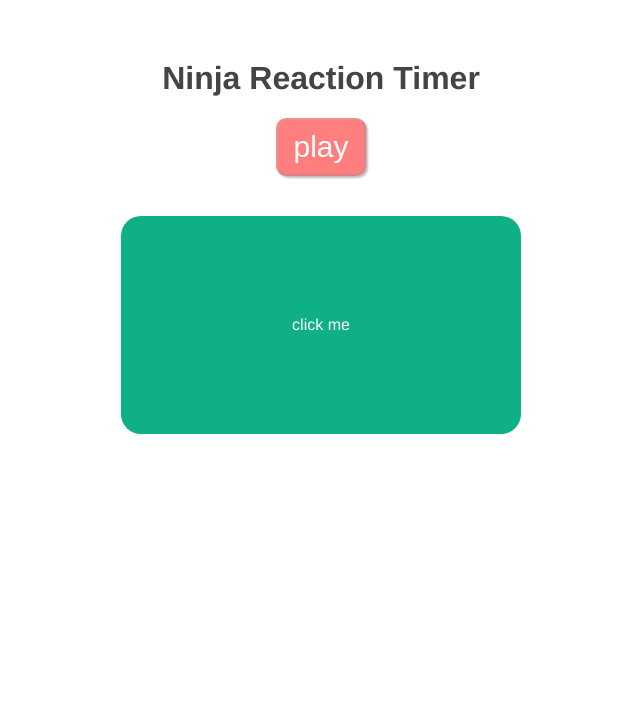
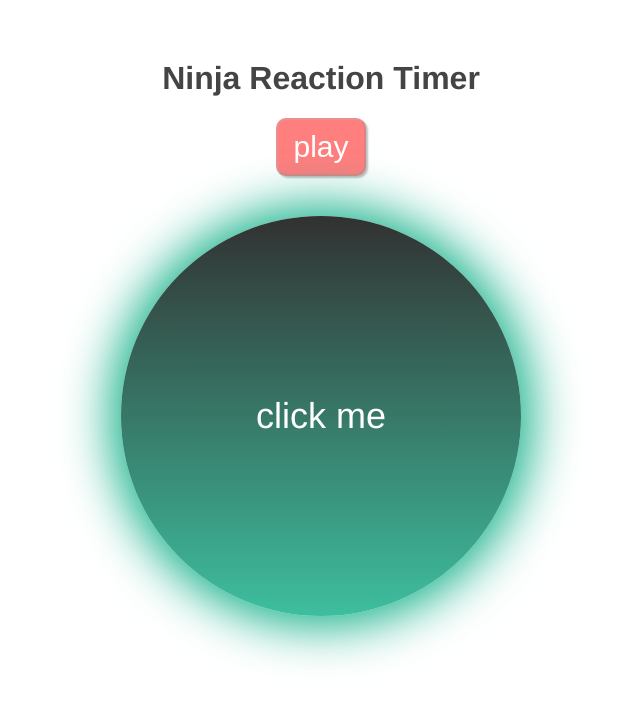
Before and after one commit to Lu-Smith/vue_reaction_timer, a Vue app: page / in a window 1280 px wide. Both pictures are taken after a click on the button "play". Shown: the top 702 px of the page, without its empty margins (319-959 px from the left). Built offline with nearby package versions, Linux system fonts and the light colour scheme.

Commit message:
Updated Block.vue

```diff
--- a/src/components/Block.vue
+++ b/src/components/Block.vue
@@ -37,12 +37,49 @@ methods: {
 
 <style>
 .block {
-    width: 400px;
-    border-radius: 20px;
-    background: #0faf87;
-    color: white;
-    text-align: center;
-    padding: 100px 0;
-    margin: 40px auto;
+width: 400px;
+height: 400px;
+background: linear-gradient(to bottom, #000000, #0faf87);
+border-radius: 50%;
+box-shadow: 0 0 50px 10px #0faf87;
+text-align: center;
+font-size: 36px;
+color: white;
+display: flex;
+align-items: center;
+justify-content: center;
+margin: 40px auto;
+position: relative;
+overflow: hidden;
+transform-style: preserve-3d;
+transition: all 0.5s ease-in-out;
+}
+
+.block:hover {
+transform: scale(1.2) rotateY(360deg);
+}
+
+.block:before {
+content: '';
+position: absolute;
+top: -50%;
+left: -50%;
+width: 200%;
+height: 200%;
+background: rgba(255, 255, 255, 0.1);
+transform: rotate(45deg);
+z-index: -1;
+}
+
+.block:after {
+content: '';
+position: absolute;
+bottom: -50%;
+right: -50%;
+width: 200%;
+height: 200%;
+background: rgba(255, 255, 255, 0.1);
+transform: rotate(45deg);
+z-index: -1;
 }
 </style>
```
